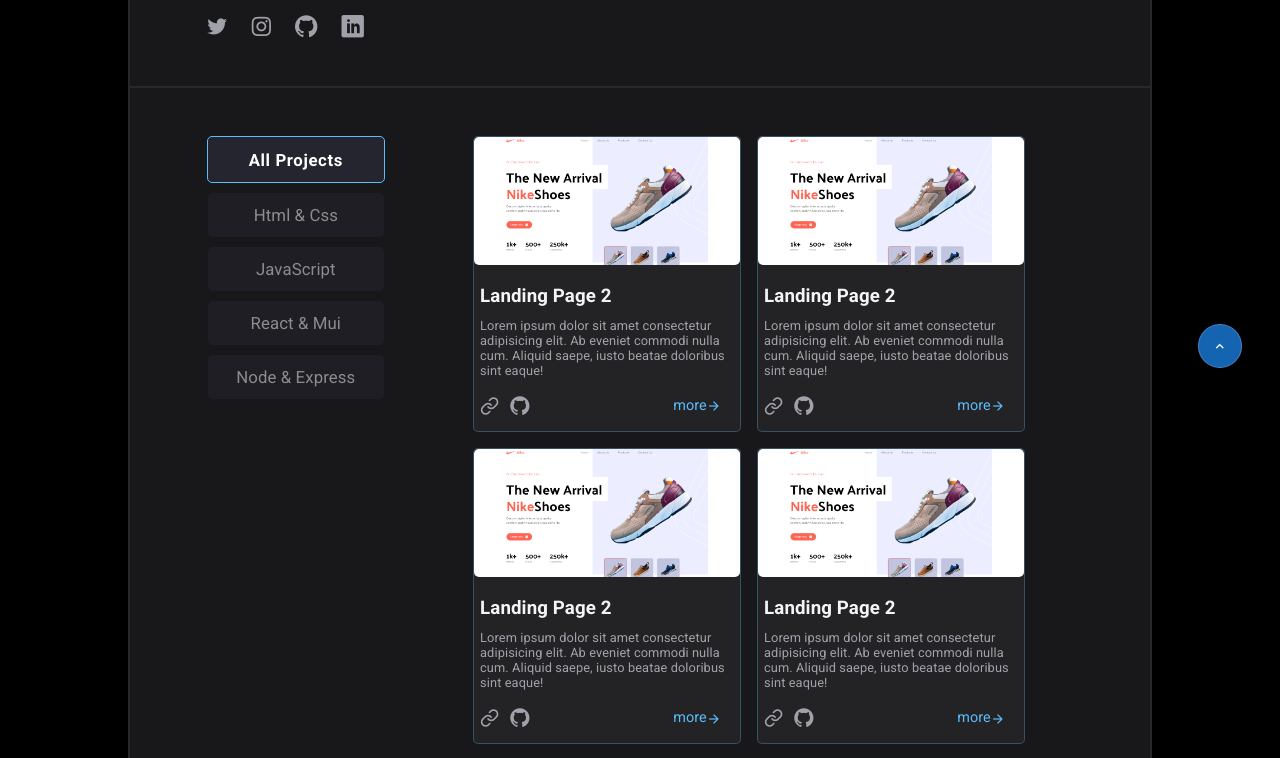
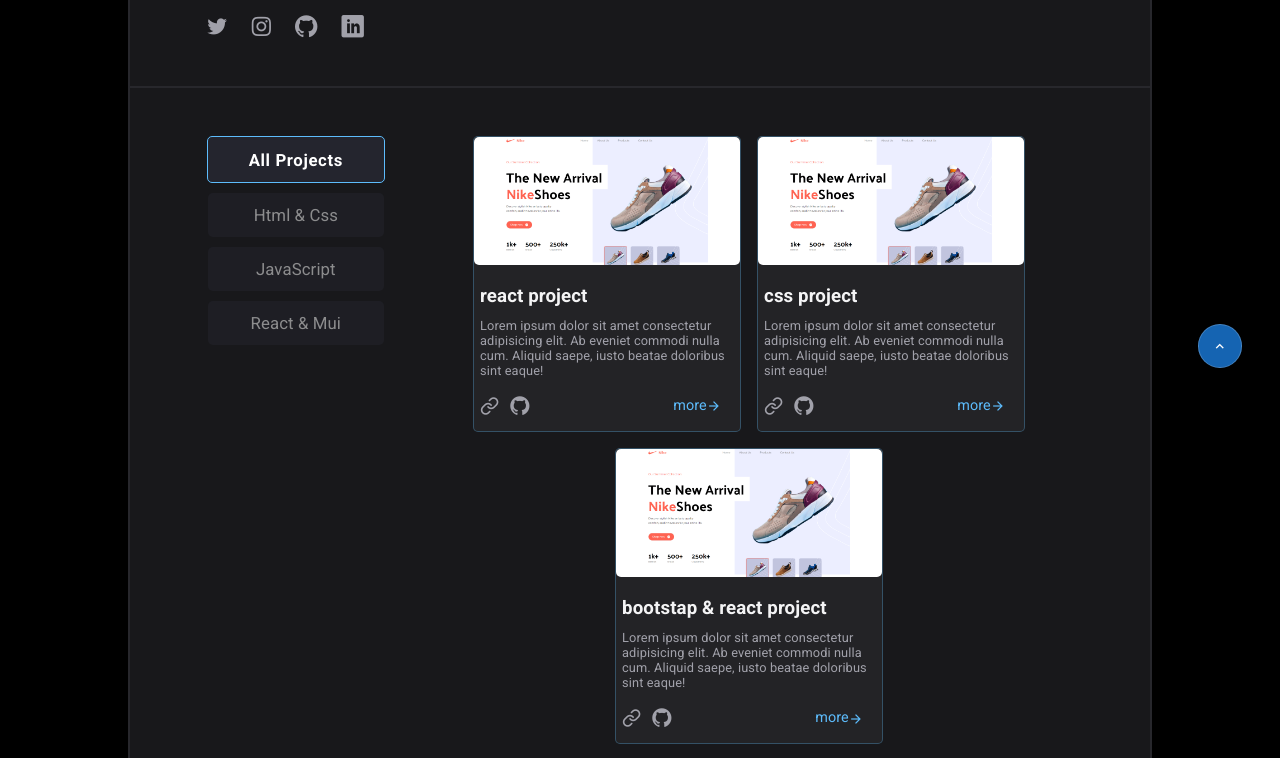
Before and after one commit to A-min-E/react-animated-portfolio, a React (Vite) app: page / in a window 1280 px wide. Shown: the part 400-1158 px from the top of the page. Built offline with nearby package versions, Linux system fonts and the light colour scheme.

Commit message:
working on the main component

```diff
--- a/src/App.jsx
+++ b/src/App.jsx
@@ -7,7 +7,7 @@ import Footer from "./components/5-footer/Footer";
 
 function App() {
   return (
-    <div className="container ">
+    <div id="up" className="container ">
       <Header />
       <div className="divider" />
       <Hero />
@@ -18,7 +18,9 @@ function App() {
       <div className="divider" />
       <Footer />
 
-      <button className="scroll2top icon-keyboard_arrow_up"></button>
+      <a href="#up">
+        <button className="scroll2top icon-keyboard_arrow_up"></button>
+      </a>
     </div>
   );
 }
--- a/src/components/3-main/Main.jsx
+++ b/src/components/3-main/Main.jsx
@@ -1,21 +1,79 @@
 import "./main.css";
+import { useState } from "react";
+const myProjects = [
+  {
+    projectTitle: "react project",
+    category: "react",
+    imgPath: "./project1.png",
+  },
+  {
+    projectTitle: "css project",
+    category: "css",
+    imgPath: "./project1.png",
+  },
+  {
+    projectTitle: "bootstap & react project",
+    category: ["react", "bootstrap"],
+    imgPath: "./project1.png",
+  },
+];
+// 5:02:14
 const Main = () => {
+  const [isActive, setIsActive] = useState("all");
+  const [arr, setArr] = useState(myProjects);
   return (
     <main className="flex">
       <section className="left-section flex">
-        <button className="active">all projects</button>
-        <button>html & css</button>
-        <button>JavaScript</button>
-        <button>React & Mui</button>
-        <button>Node & express</button>
+        <button
+          onClick={() => {
+            setIsActive("all");
+            const newArr = myProjects.filter((itm) => {
+              return itm.category === isActive.toString();
+            });
+            setArr(newArr);
+          }}
+          className={isActive === "all" ? "active" : null}
+        >
+          All Projects
+        </button>
+        <button
+          onClick={() => {
+            setIsActive("css");
+            const newArr = myProjects.filter((itm) => {
+              return itm.category === "css";
+            });
+            setArr(newArr);
+          }}
+          className={isActive === "css" ? "active" : null}
+        >
+          html & css
+        </button>
+        <button
+          onClick={() => setIsActive("js")}
+          className={isActive === "js" ? "active" : null}
+        >
+          JavaScript
+        </button>
+        <button
+          onClick={() => {
+            setIsActive("react");
+            const newArr = myProjects.filter((itm) => {
+              return itm.category === "react";
+            });
+            setArr(newArr);
+          }}
+          className={isActive === "react" ? "active" : null}
+        >
+          React & Mui
+        </button>
       </section>
       <section className="flex right-section">
-        {["aa", "bb", "cc", 1, 2].map((item) => {
+        {arr.map((item) => {
           return (
-            <article className="card" key={item}>
-              <img src="./project1.png" alt="" width={266} />
+            <article className="card" key={item.imgPath}>
+              <img src={item.imgPath} alt="" width={266} />
               <div style={{ width: "266px" }} className="box">
-                <h1 className="title">Landing Page 2</h1>
+                <h1 className="title">{item.projectTitle}</h1>
                 <p className="sub-title">
                   Lorem ipsum dolor sit amet consectetur adipisicing elit. Ab
                   eveniet commodi nulla cum. Aliquid saepe, iusto beatae
--- a/src/index.css
+++ b/src/index.css
@@ -3,6 +3,7 @@ html {
   font-family: "Roboto", sans-serif;
   letter-spacing: 0.1px;
   box-sizing: border-box;
+  scroll-behavior: smooth;
 }
 *,
 *:before,
@@ -147,4 +148,9 @@ html {
     width: calc(100% + var(--container-padding) + var(--container-padding));
     margin-left: calc(var(--container-padding) * -1);
   }
+  .scroll2top {
+    opacity: 0.6;
+    width: 2.2rem;
+    height: 2.2rem;
+  }
 }
```
